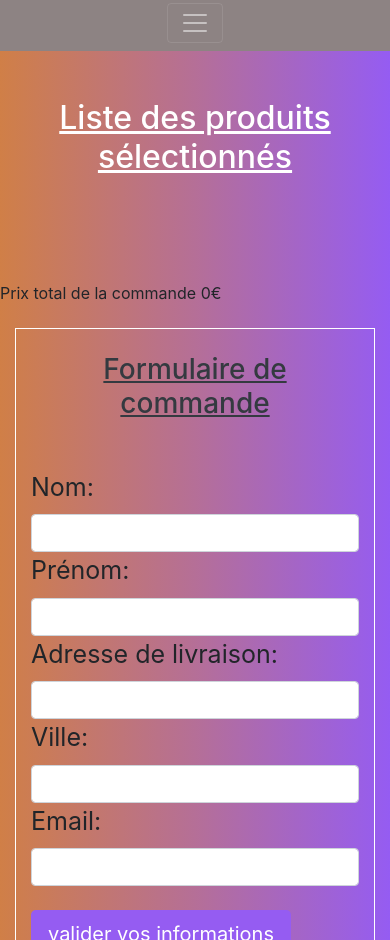
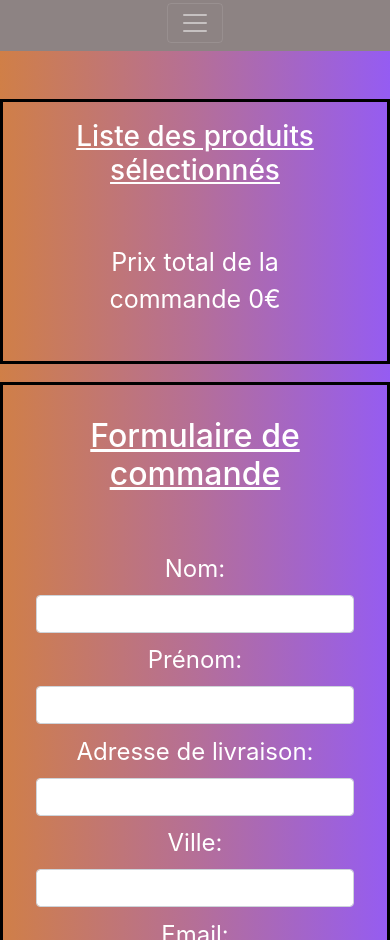
Before and after one commit to Marion-Touin/P5_OC_Orinoco, a website: page html/panier.html in a window 390 px wide. Shown: the part 160-1100 px from the top of the page. Drawn offline with nearby package versions, Linux system fonts and the light colour scheme.

Commit message:
responsive page panier

```diff
--- a/html/panier.html
+++ b/html/panier.html
@@ -40,28 +40,27 @@
     <!--Partie contenu-->
     <main class="main pt-5 pb-1">
         <div class="container">
-            <section class="row">
-                <h1 class="col-lg-12 text-white text-center pb-5"><u>Liste des produits sélectionnés</u></h1>
-                <article class="row" id="teddies_panier"></article>
+            <section class="row cadre">
+                <h1 class="col-lg-12 text-white text-center pb-5 titre"><u>Liste des produits sélectionnés</u></h1>
+                <article class="row" id="teddies_panier">
+                </article>
+                <p id="panierTotal" class="col-lg-12 text-white prix"></p>
             </section>
-            <section class="row" id="panierTotal">
-                <p class="col-lg-12 text-white prix mb-5"></p>
-            </section>
-            <section class="row border border-white personnaliser mb-5">
-                <h3 class="col-lg-12 text-dark text-center mt-4 mb-5"><u>Formulaire de commande</u></h3>
-                <form class="col-lg-10" id="validationCommande">
+            <section class="row cadre2">
+                <h3 class="col-lg-12 text-white text-center mt-4 mb-5 formulaire"><u>Formulaire de commande</u></h3>
+                <form class="col-lg-12" id="validationCommande">
                     <div class="form-group">
-                        <label class="label" for="nom">Nom:</label>
+                        <label class="col-lg-12 text-white label" for="nom">Nom:</label>
                         <input type="text" class="form-control" id="firstName" required>
-                        <label class="label" for="prenom">Prénom:</label>
+                        <label class="col-lg-12 text-white label" for="prenom">Prénom:</label>
                         <input type="text" class="form-control" id="lastName" required>
-                        <label class="label" for="adresse">Adresse de livraison:</label>
+                        <label class="col-lg-12 text-white label" for="adresse">Adresse de livraison:</label>
                         <input type="text" class="form-control" id="address" required>
-                        <label class="label" for="ville">Ville:</label>
+                        <label class="col-lg-12 text-white label" for="ville">Ville:</label>
                         <input type="text" class="form-control" id="city" required>
-                        <label class="label" for="Email">Email:</label>
-                        <input type="email" class="form-control" id="email" required>
-                        <button class="btn btn-lg mt-4 order-submit" type="submit" id="validerCommande">valider vos informations</button>
+                        <label class="col-lg-12 text-white label" for="Email">Email:</label>
+                        <input type="email" class="form-control label2" id="email" required>
+                        <button class="col-lg-12 btn btn-lg mt-4 order-submit" type="submit" id="validerCommande">Valider la commande</button>
                     </div>
                 </form>
             </section>
--- a/js/panier.js
+++ b/js/panier.js
@@ -43,13 +43,6 @@ for (i=0; i < oursonPanier.length; i++) {
     qtyTeddy.innerHTML = "Quantité produits :" + " " + ourson.qty;
     divcontainerpanier.appendChild(qtyTeddy);
 
-    //Bouton supprimer produit
-    let btnSupprimer = document.createElement("a");
-    btnSupprimer.classList.add("btn");
-    btnSupprimer.classList.add("btn__centre");
-    btnSupprimer.innerHTML = "Supprimer le produit";
-    divcontainerpanier.appendChild(btnSupprimer);
-
     // Calcul du prix total
     totalPanier = totalPanier + (ourson.price/100 * ourson.qty);
 
@@ -59,6 +52,8 @@ for (i=0; i < oursonPanier.length; i++) {
 
 // Affichage du prix total
 let prixTotal = document.createElement("p");
+prixTotal.classList.add("col-lg-12");
+prixTotal.classList.add("prix");
 prixTotal.innerHTML = "Prix total de la commande" + " " + totalPanier + "€";
 prixPanier.appendChild(prixTotal);
 
--- a/sass/pages/_panier.scss
+++ b/sass/pages/_panier.scss
@@ -1,6 +1,56 @@
 .prix{
-    font-size: 35px;
+    font-size: 1.75em;
+    text-align: center;
 }
 .label{
-    font-size: 25px;
+    font-size: 2em;
+    text-align: center;
+    margin-top: 3%;
 }
+.label2{
+    margin-bottom: 5%;
+}
+.formulaire{
+    font-size: 3.5em;
+}
+.cadre{
+    border: 3px solid $color-noir;
+    padding: 5% 5% 3% 5%;
+    margin-bottom: 5%;
+}
+.titre{
+    font-size: 3.5em;
+}
+.cadre2{
+    border: 3px solid $color-noir;
+    padding: 2% 5% 3% 5%;
+    margin-bottom: 6%;
+}
+.btn-lg{
+    font-size: 2em;
+    display: flex;
+    place-content: space-around;
+}
+@media all and (max-width: 767px) {
+    .titre{
+        font-size: 1.75em;
+    }
+    .card-prix{
+        font-size: 1.5em;
+    }
+    .prix{
+        font-size: 1.25em;
+    }
+    .formulaire{
+        font-size: 2em;
+    }
+    .label{
+        font-size: 1.5em;
+    }
+    .btn{
+        margin: 4% 0;
+        font-size: 20px;
+    }
+
+
+}
--- a/sass/utils/_variables.scss
+++ b/sass/utils/_variables.scss
@@ -1,3 +1,4 @@
 $color-header: #8D8383;
 $color-button: #955CF2;
 $color-textbutton:#FFF;
+$color-noir: #000;
```
Also changed, not shown: css/style.css, 1 other file.
